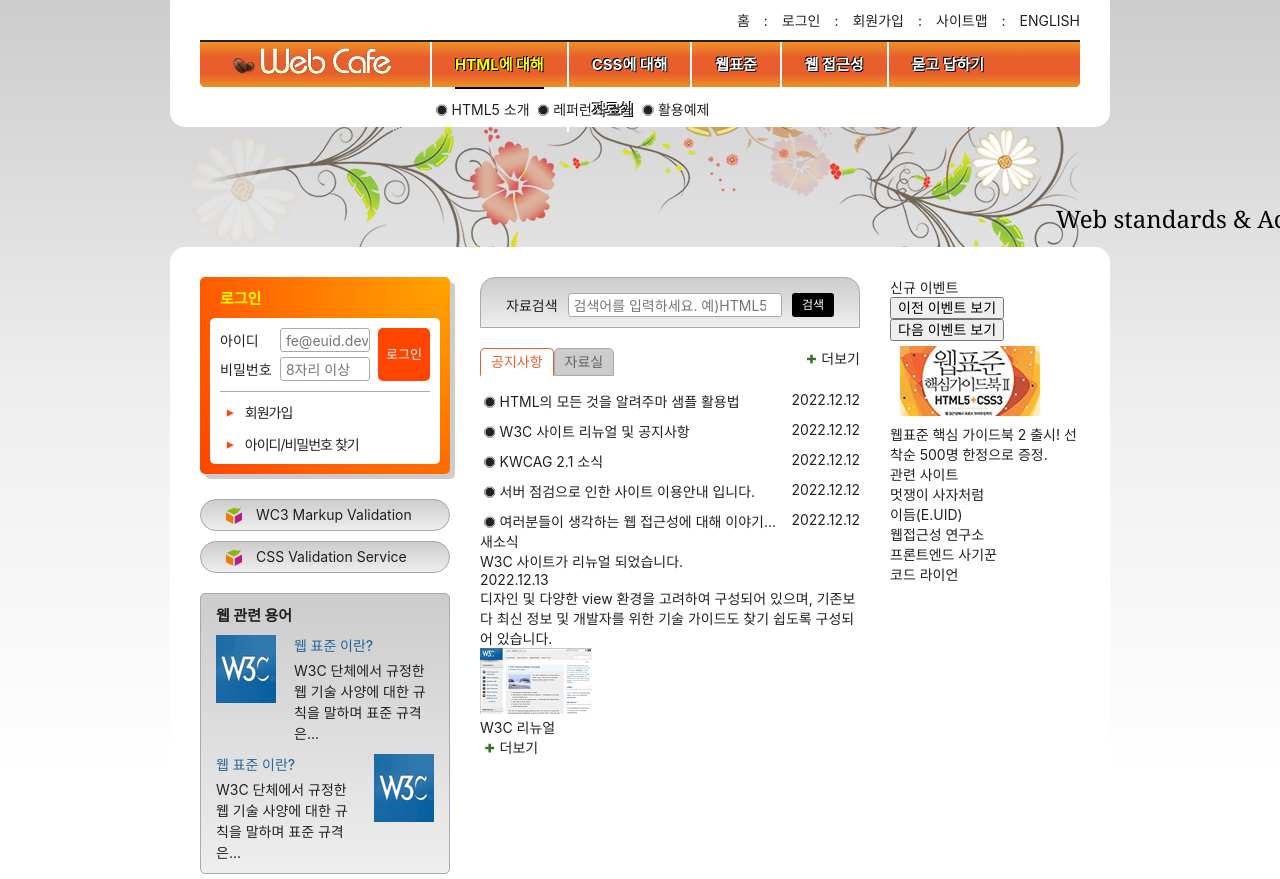
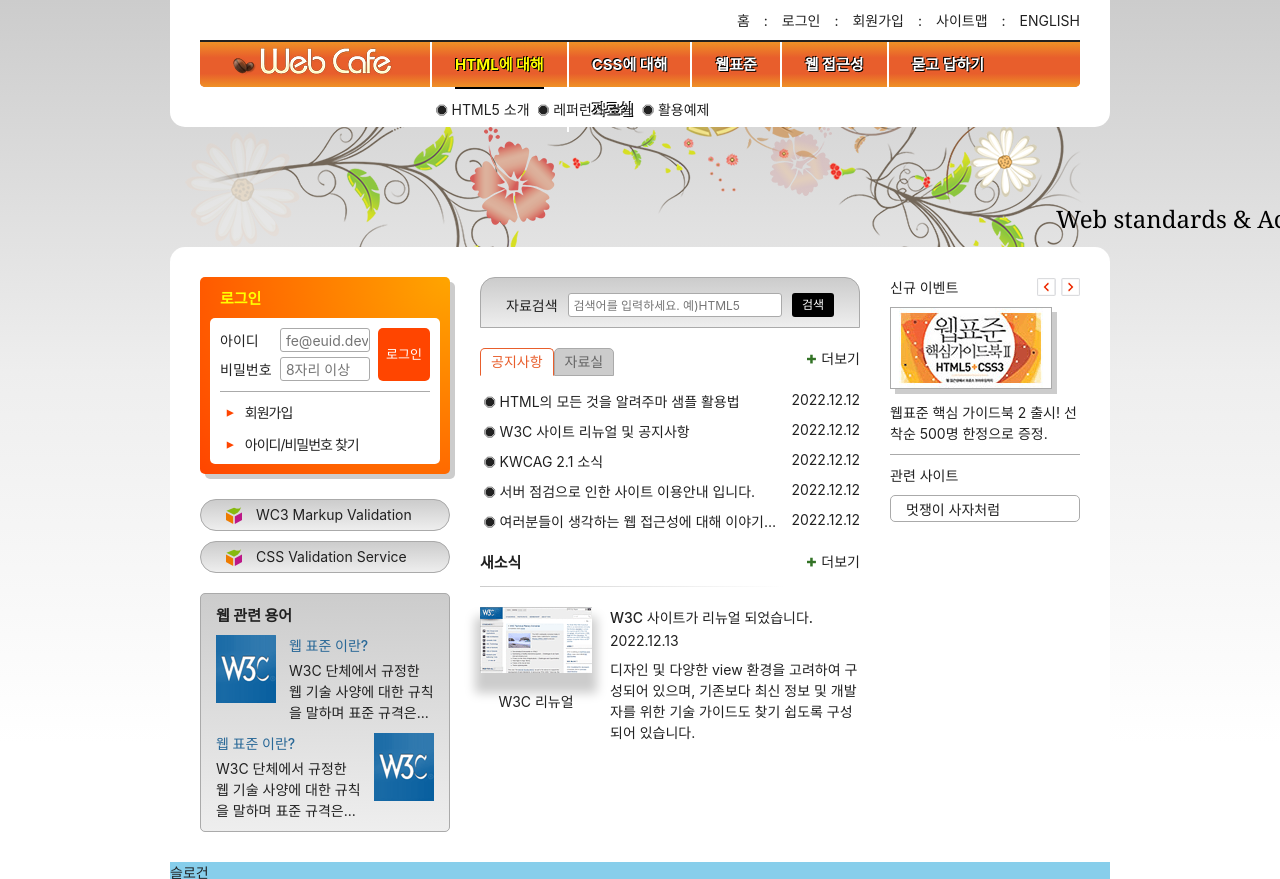
Before and after one commit to zerocalorie1226/HTML5, a website: page index.html in a window 1280 px wide. Shown: the top 879 px of the page. Drawn offline with Linux system fonts and the light colour scheme; some icons are missing; a web font is replaced by a local one.

Commit message:
transition 애니메이션 완성

```diff
--- /dev/null
+++ b/styles/module.css
@@ -0,0 +1,15 @@
+.gradient-effect {
+  background: #ccc linear-gradient(to bottom, #ccc, #eee);
+  border: 1px solid #aaa;
+  border-radius: 5px;
+  padding: 10px;
+}
+
+.accent-color {
+  color: #e85e2c;
+}
+
+.text-xl {
+  font-size: 1.5rem;
+  font-weight: 700;
+}
--- a/styles/style.css
+++ b/styles/style.css
@@ -407,14 +407,15 @@
 
 /* 웹 관련 용어 */
 .term {
-  background: #ccc linear-gradient(to bottom, #ccc, #eee);
+  margin-top: 20px;
   border: 1px solid #aaa;
   border-radius: 5px;
-  margin-top: 20px;
   padding: 10px 15px;
+  background: #ccc linear-gradient(to bottom, #ccc, #eee);
 }
+
 .term-title {
-  font-size: 15px;
+  font-size: 1.5rem;
   font-weight: 700;
 }
 
@@ -430,7 +431,7 @@
 .term-list-subject,
 .term-list-brief {
   float: right;
-  width: 140px;
+  width: 145px;
 }
 
 .term-list-subject {
@@ -441,9 +442,11 @@
 .term-list-thumbnail {
   float: left;
 }
+
 .term-list-thumbnail img {
   vertical-align: middle;
 }
+
 .term-list-brief {
   margin-top: 5px;
   line-height: 1.5;
@@ -457,6 +460,7 @@
 .cross .term-list-thumbnail {
   float: right;
 }
+
 /* 검색 폼 */
 .search-form {
   background: #ccc linear-gradient(to bottom, #ccc, #eee);
@@ -489,6 +493,7 @@
   flex-grow: 1;
   min-width: 0;
   width: 100%;
+  font-size: 1.2rem;
 }
 
 .search-button {
@@ -566,6 +571,165 @@
   color: hsla(110, 50%, 30%, 1);
 }
 
+/* 새소식 */
+.news {
+  margin-top: 20px;
+  position: relative;
+}
+
+.news::before {
+  content: '';
+  position: absolute;
+  top: 35px;
+  left: 0;
+  width: 80%;
+  height: 1px;
+  background: #aaa linear-gradient(to right, #ccc, #fff);
+}
+
+.news-title {
+  font-size: 1.5rem;
+  font-weight: 700;
+}
+
+.news-link {
+  display: block;
+}
+
+.news-item {
+  margin-top: 35px;
+  /* padding-left: 130px; */
+  position: relative;
+  display: flow-root;
+}
+
+.news-item-title {
+  font-weight: 500;
+  width: 250px;
+  float: right;
+}
+
+.news-item-date {
+  display: block;
+  margin: 5px 0 10px;
+  width: 250px;
+  float: right;
+}
+.news-item-brief {
+  line-height: 1.5;
+  width: 250px;
+  float: right;
+}
+
+.news-item-thumbnail {
+  /* position: absolute;
+  top: 3px;
+  left: 0; */
+  /* text-align: center; */
+}
+
+.news-item-thumbnail img {
+  box-shadow: 0 15px 10px 5px #ccc;
+  margin-bottom: 15px;
+}
+
+.news-item-thumbnail figcaption {
+  width: 112px;
+  text-align: center;
+}
+
+.news-more {
+  position: absolute;
+  top: -8px;
+  right: -8px;
+  padding: 8px;
+}
+
+/* 신규 이벤트 및 관련 사이트 */
+
+.event {
+  border-bottom: 1px solid #aaa;
+}
+
+.event-title {
+  display: inline-block;
+}
+
+.event-button-wrapper {
+  height: 20px;
+  overflow: hidden;
+  display: flex;
+  flex-flow: row nowrap;
+  align-items: center;
+  gap: 5px;
+  float: right;
+}
+
+/* IR 기법 -> Image Replacement */
+.event-button {
+  width: 19px;
+  height: 18px;
+  border: 0;
+  padding: 18px 0 0 0;
+  background: url(./images/back_forward.png) no-repeat;
+}
+
+.event-button-next {
+  background-position: -36px 0;
+}
+
+.event-button:focus {
+  outline-offset: -2px;
+}
+
+.event-thumbnail,
+.event-brief {
+  margin: 10px 0;
+}
+
+.event-thumbnail img {
+  border: 1px solid #aaa;
+  box-shadow: 5px 5px 0 0 #ccc;
+}
+
+.event-brief {
+  line-height: 1.5;
+}
+
+.related {
+  margin-top: 10px;
+}
+
+.related-list {
+  background-color: #fff;
+  border: 1px solid #aaa;
+  border-radius: 5px;
+  margin-top: 10px;
+  height: 27px;
+  overflow: hidden;
+  transition: height 400ms 0ms, padding 400ms 400ms;
+}
+
+.related-list li {
+  height: 25px;
+  display: flex;
+  flex-flow: row nowrap;
+  align-items: center;
+  padding: 0 5px;
+}
+
+.related-list a {
+  flex-grow: 1;
+  padding: 0 10px;
+}
+
+.related-list:hover,
+.related-list:focus {
+  height: 147px;
+  padding-top: 10px;
+  padding-bottom: 10px;
+}
+
 /* 슬로건 */
 .slogan {
   background: skyblue;
```
